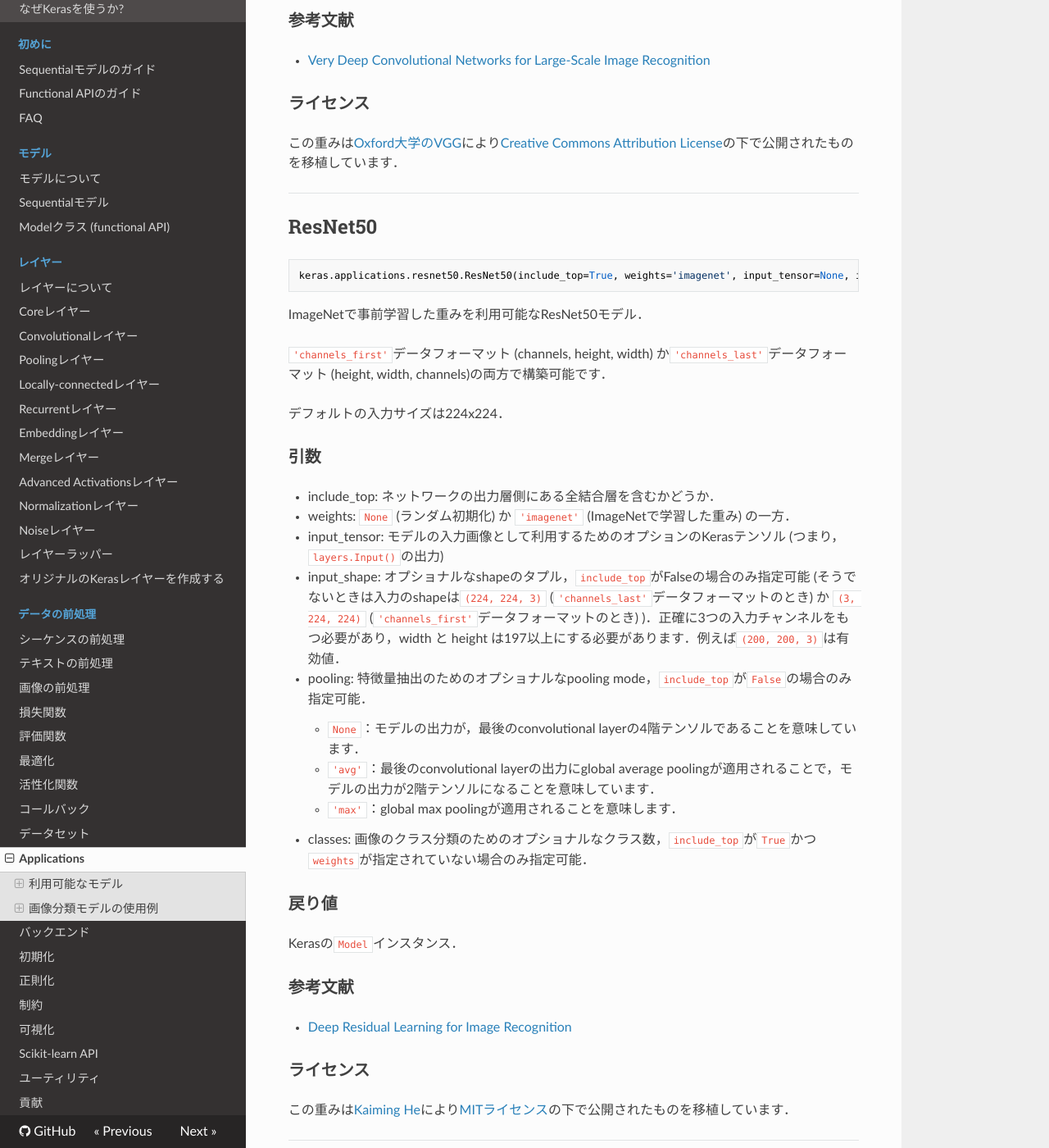
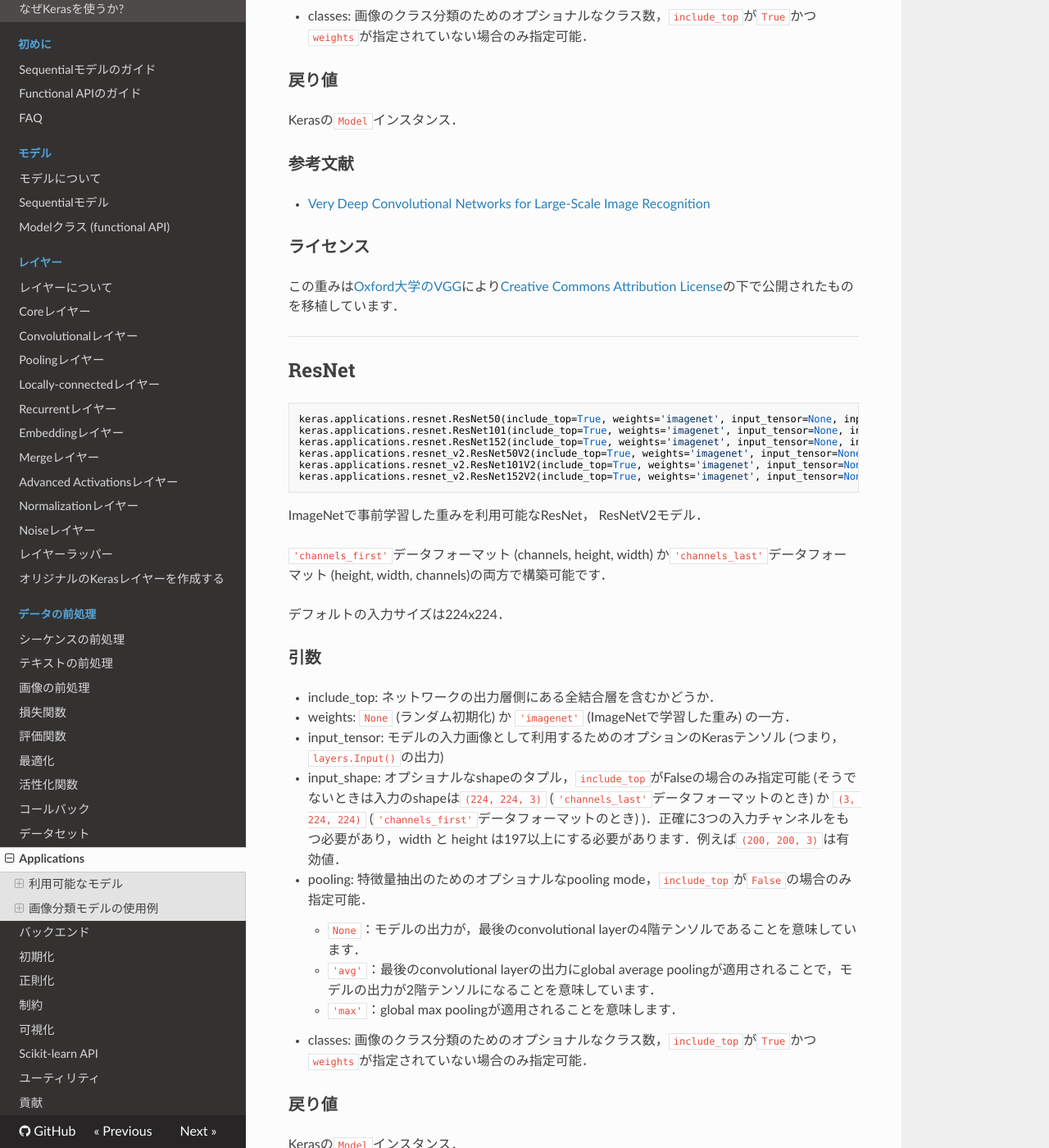
Before and after one commit to keras-team/keras-docs-ja, an MkDocs documentation site: the page built from sources/applications.md, in a window 1280 px wide and 1400 px high, scrolled down 6936 px. Shown: the whole window at 82% size. Built offline with MkDocs 1.6.1, drawn with Linux system fonts in a browser that asks for light colours; nearby versions of some CDN libraries; old or Windows-style settings are respelled for this version of MkDocs; some of the changed text lies outside the part shown.

Commit message:
applications.md translation for ResNet (#134)
* Modified the order of model names to follow the [link](https://github.com/keras-team/keras/blob/master/docs/templates/applications.md)

* Fix Link

* Add Resnet101/152

* Add Resnet_v2

* Fix ResNet References

* Fix ResNet Weights License

* Fix typo

* Fix ResNet50 Info
(follow the [link](https://github.com/keras-team/keras/blob/master/docs/templates/applications.md))

* Add ResNetV2 to table of contents

````diff
--- a/sources/applications.md
+++ b/sources/applications.md
@@ -12,13 +12,13 @@ Kerasの応用は事前学習した重みを利用可能な深層学習のモデ
 - [Xception](#xception)
 - [VGG16](#vgg16)
 - [VGG19](#vgg19)
-- [ResNet50](#resnet50)
+- [ResNet, ResNetV2](#resnet)
 - [InceptionV3](#inceptionv3)
 - [InceptionResNetV2](#inceptionresnetv2)
 - [MobileNet](#mobilenet)
+- [MobileNetV2](#mobilenetv2)
 - [DenseNet](#densenet)
 - [NASNet](#nasnet)
-- [MobileNetV2](#mobilenetv2)
 
 これら全てのアーキテクチャは全てのバックエンド（TensorFlowやTheano，CNTK）と互換性があり，モデルはインスタンス化する時はKerasの設定ファイル`~/.keras/keras.json`に従って画像のデータフォーマットが設定されます．
 例えば，`image_dim_ordering=channels_last`とした際は，このリポジトリからロードされるモデルは，TensorFlowの次元の順序"Height-Width-Depth"にしたがって構築されます．
@@ -176,7 +176,12 @@ model = InceptionV3(input_tensor=input_tensor, weights='imagenet', include_top=T
 | [Xception](#xception) | 88 MB | 0.790 | 0.945| 22,910,480 | 126 |
 | [VGG16](#vgg16) | 528 MB| 0.715 | 0.901 | 138,357,544 | 23
 | [VGG19](#vgg19) | 549 MB | 0.727 | 0.910 | 143,667,240 | 26
-| [ResNet50](#resnet50) | 99 MB | 0.759 | 0.929 | 25,636,712 | 168
+| [ResNet50](#resnet) | 98 MB | 0.749 | 0.921 | 25,636,712 | - |
+| [ResNet101](#resnet) | 171 MB | 0.764 | 0.928 | 44,707,176 | - |
+| [ResNet152](#resnet) | 232 MB | 0.766 | 0.931 | 60,419,944 | - |
+| [ResNet50V2](#resnet) | 98 MB | 0.760 | 0.930 | 25,613,800 | - |
+| [ResNet101V2](#resnet) | 171 MB | 0.772 | 0.938 | 44,675,560 | - |
+| [ResNet152V2](#resnet) | 232 MB | 0.780 | 0.942 | 60,380,648 | - |
 | [InceptionV3](#inceptionv3) | 92 MB | 0.788 | 0.944 | 23,851,784 | 159 |
 | [InceptionResNetV2](#inceptionresnetv2) | 215 MB | 0.804 | 0.953 | 55,873,736 | 572 |
 | [MobileNet](#mobilenet) | 17 MB | 0.665 | 0.871 | 4,253,864 | 88
@@ -304,13 +309,18 @@ Kerasの`Model`インスタンス．
 
 -----
 
-## ResNet50
+## ResNet
 
 ```python
-keras.applications.resnet50.ResNet50(include_top=True, weights='imagenet', input_tensor=None, input_shape=None, pooling=None, classes=1000)
+keras.applications.resnet.ResNet50(include_top=True, weights='imagenet', input_tensor=None, input_shape=None, pooling=None, classes=1000)
+keras.applications.resnet.ResNet101(include_top=True, weights='imagenet', input_tensor=None, input_shape=None, pooling=None, classes=1000)
+keras.applications.resnet.ResNet152(include_top=True, weights='imagenet', input_tensor=None, input_shape=None, pooling=None, classes=1000)
+keras.applications.resnet_v2.ResNet50V2(include_top=True, weights='imagenet', input_tensor=None, input_shape=None, pooling=None, classes=1000)
+keras.applications.resnet_v2.ResNet101V2(include_top=True, weights='imagenet', input_tensor=None, input_shape=None, pooling=None, classes=1000)
+keras.applications.resnet_v2.ResNet152V2(include_top=True, weights='imagenet', input_tensor=None, input_shape=None, pooling=None, classes=1000)
 ```
 
-ImageNetで事前学習した重みを利用可能なResNet50モデル．
+ImageNetで事前学習した重みを利用可能なResNet， ResNetV2モデル．
 
 `'channels_first'`データフォーマット (channels, height, width) か`'channels_last'`データフォーマット (height, width, channels)の両方で構築可能です．
 
@@ -334,11 +344,15 @@ Kerasの`Model`インスタンス．
 
 ### 参考文献
 
-- [Deep Residual Learning for Image Recognition](https://arxiv.org/abs/1512.03385)
+- `ResNet`: [Deep Residual Learning for Image Recognition](https://arxiv.org/abs/1512.03385)
+- `ResNetV2`: [Identity Mappings in Deep Residual Networks](https://arxiv.org/abs/1603.05027)
 
 ### ライセンス
 
-この重みは[Kaiming He](https://github.com/KaimingHe/deep-residual-networks)により[MITライセンス](https://github.com/KaimingHe/deep-residual-networks/blob/master/LICENSE)の下で公開されたものを移植しています．
+これらの重みは以下のライセンスの元で公開されたものを移植しています:
+
+- `ResNet`: [The original repository of Kaiming He](https://github.com/KaimingHe/deep-residual-networks) under the [MIT license](https://github.com/KaimingHe/deep-residual-networks/blob/master/LICENSE).
+- `ResNetV2`: [Facebook](https://github.com/facebook/fb.resnet.torch) under the [BSD license](https://github.com/facebook/fb.resnet.torch/blob/master/LICENSE).
 
 -----
 
````
